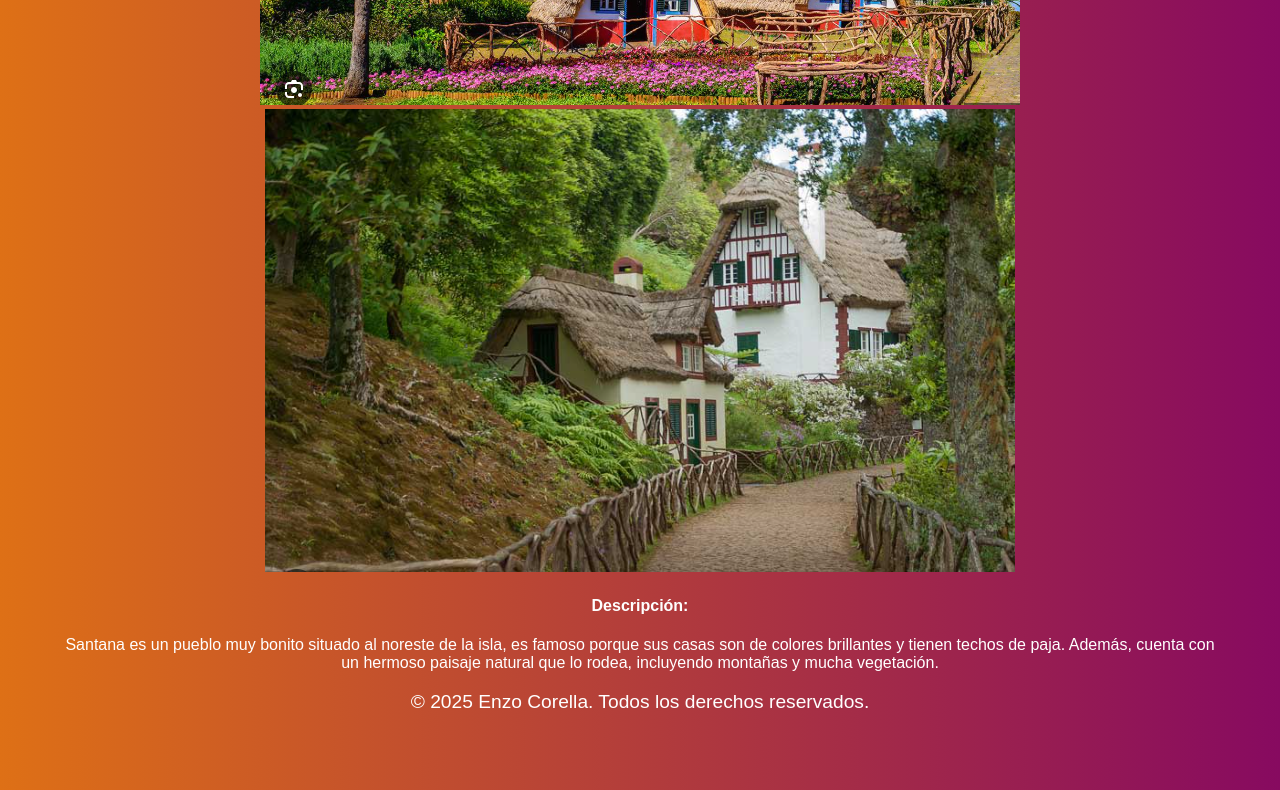
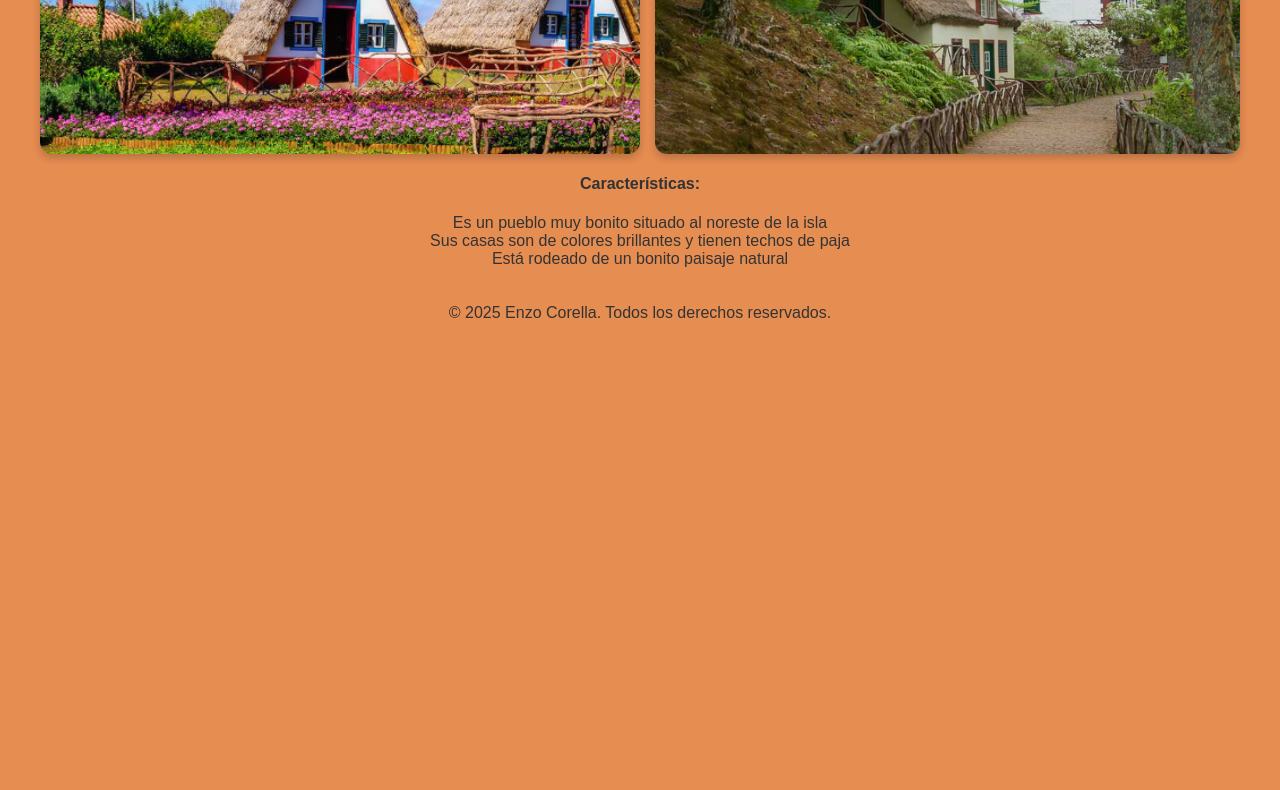
Before and after one commit to enzoCcore/santana, a plain HTML site: page index.html in a window 1280 px wide. Shown: the part 399-1189 px from the top of the page. After the commit the page ends 840 px from the top, so only its background shows below. Drawn offline with Linux system fonts and the light colour scheme.

Commit message:
feat: refactor

```diff
--- a/index.html
+++ b/index.html
@@ -15,15 +15,17 @@
 <body>
   <h1>✨ Santana ✨</h1>
   <p>Viaje a Madeira 🚀</p>
-  <div>
+  <div class="galeria">
         <img src="./assets/santana1.png" alt="">
         <img src="./assets/santana2.png" alt="">
   </div>
 
-
-  <h4>Descripción:</h4>
-  Santana es un pueblo muy bonito situado al noreste de la isla, es famoso porque sus casas son de colores brillantes y tienen techos de paja. Además, cuenta con un hermoso paisaje natural que lo rodea, incluyendo montañas y mucha vegetación.
-
+  <h4>Características:</h4>
+  <ul>
+    <li>Es un pueblo muy bonito situado al noreste de la isla</li>
+    <li>Sus casas son de colores brillantes y tienen techos de paja</li>
+    <li>Está rodeado de un bonito paisaje natural</li>
+  </ul>
 
   <footer>
     <p>© 2025 Enzo Corella. Todos los derechos reservados.</p>
--- a/styles/style.css
+++ b/styles/style.css
@@ -1,28 +1,60 @@
-
+/* 🎨 Estilos generales */
 body {
   font-family: Arial, sans-serif;
-      background: linear-gradient(to right, #de7016, #870a60);
-      color: #fff;
+  margin: 0;
+  padding: 20px;
+  background: #e68d52;
+  color: #333;
+
+  /* 🔹 Centramos todo el contenido */
+  display: flex;
+  flex-direction: column;
+  align-items: center;   /* Centra horizontal */
+  justify-content: center; /* Centra vertical si hay altura */
+  min-height: 100vh;     /* Para ocupar toda la pantalla */
   text-align: center;
-      padding: 50px;
 }
+
 h1 {
-      font-size: 3em;
+  margin-bottom: 20px;
 }
-    p {
-      font-size: 1.2em;
+
+/* 🖼️ Contenedor de imágenes */
+.galeria {
+  display: flex;
+  flex-direction: column; /* 📱 Mobile first: en columna */
+  gap: 15px;
+  width: 100%;
+  max-width: 1200px; /* Evita que se estiren demasiado en pantallas grandes */
+  align-items: center; /* Centra las imágenes */
 }
-    .boton {
-      display: inline-block;
-      margin-top: 20px;
-      padding: 10px 20px;
-      background: #830707;
-      color: #333;
-      text-decoration: none;
-      border-radius: 8px;
-      font-weight: bold;
-      transition: background 0.3s;
+
+ul{
+  list-style: none;      /* Quita los puntos o números */
+  padding: 0;            /* Elimina sangría izquierda */
+  margin: 0 0 20px 0;    /* Espacio debajo */
+
 }
-    .boton:hover {
-      background: #ddd;
+
+/* Ajustar las imágenes */
+.galeria img {
+  width: 90%;   /* En mobile casi todo el ancho */
+  max-width: 400px; /* Limite de tamaño para que no sean gigantes */
+  border-radius: 12px;
+  box-shadow: 0 4px 8px rgba(0,0,0,0.2);
+  object-fit: cover;
 }
+
+/* 💻 En pantallas grandes: fila centrada */
+@media (min-width: 768px) {
+  .galeria {
+    flex-direction: row;
+    justify-content: center;
+  }
+
+  .galeria img {
+    width: 50%; /* Ajusta a 3 imágenes por fila aprox */
+    max-width: none;
+    height: 40vh;
+  }
+}
```
Lines whose indentation alone changed are shown as unchanged.
